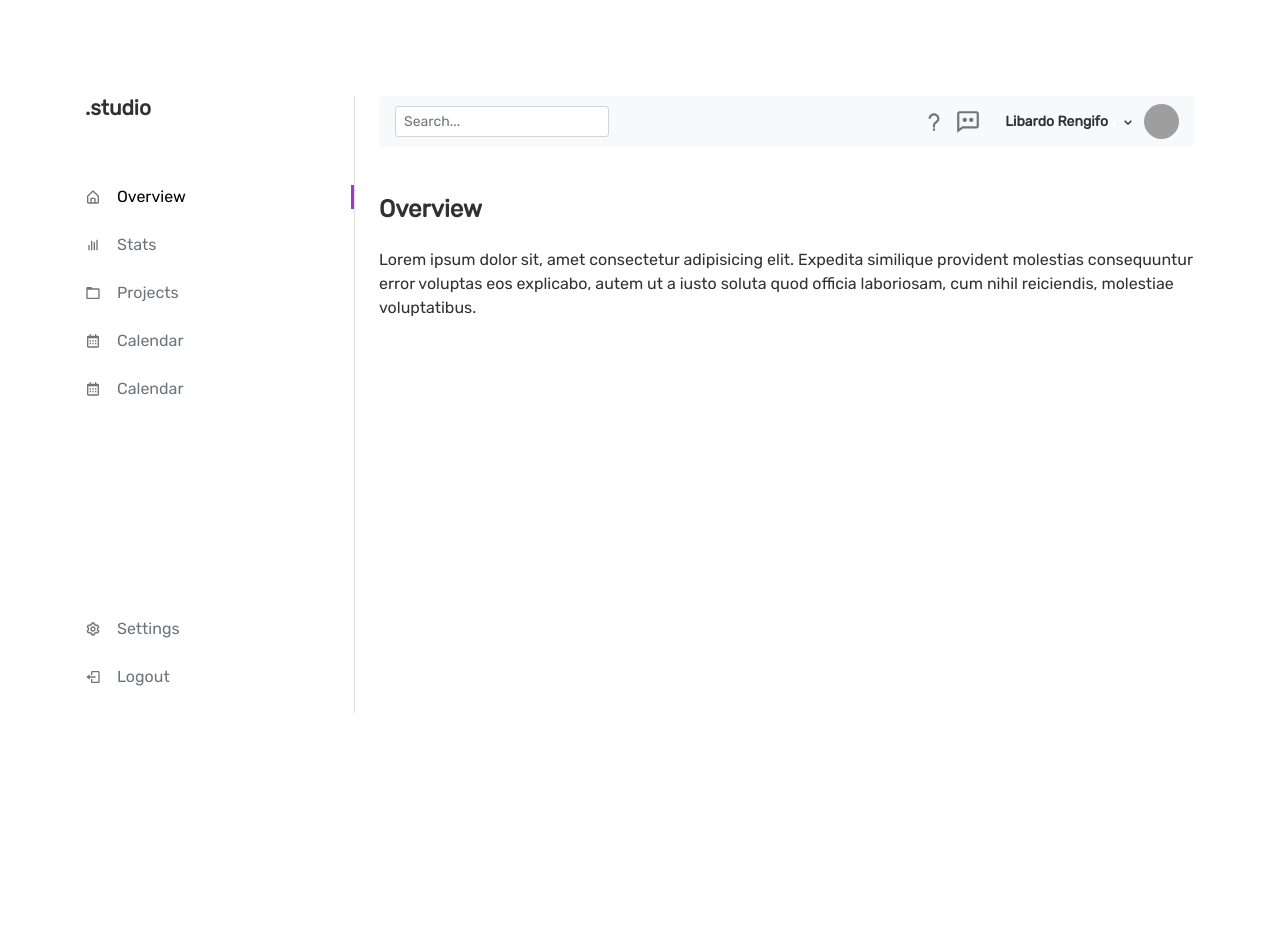
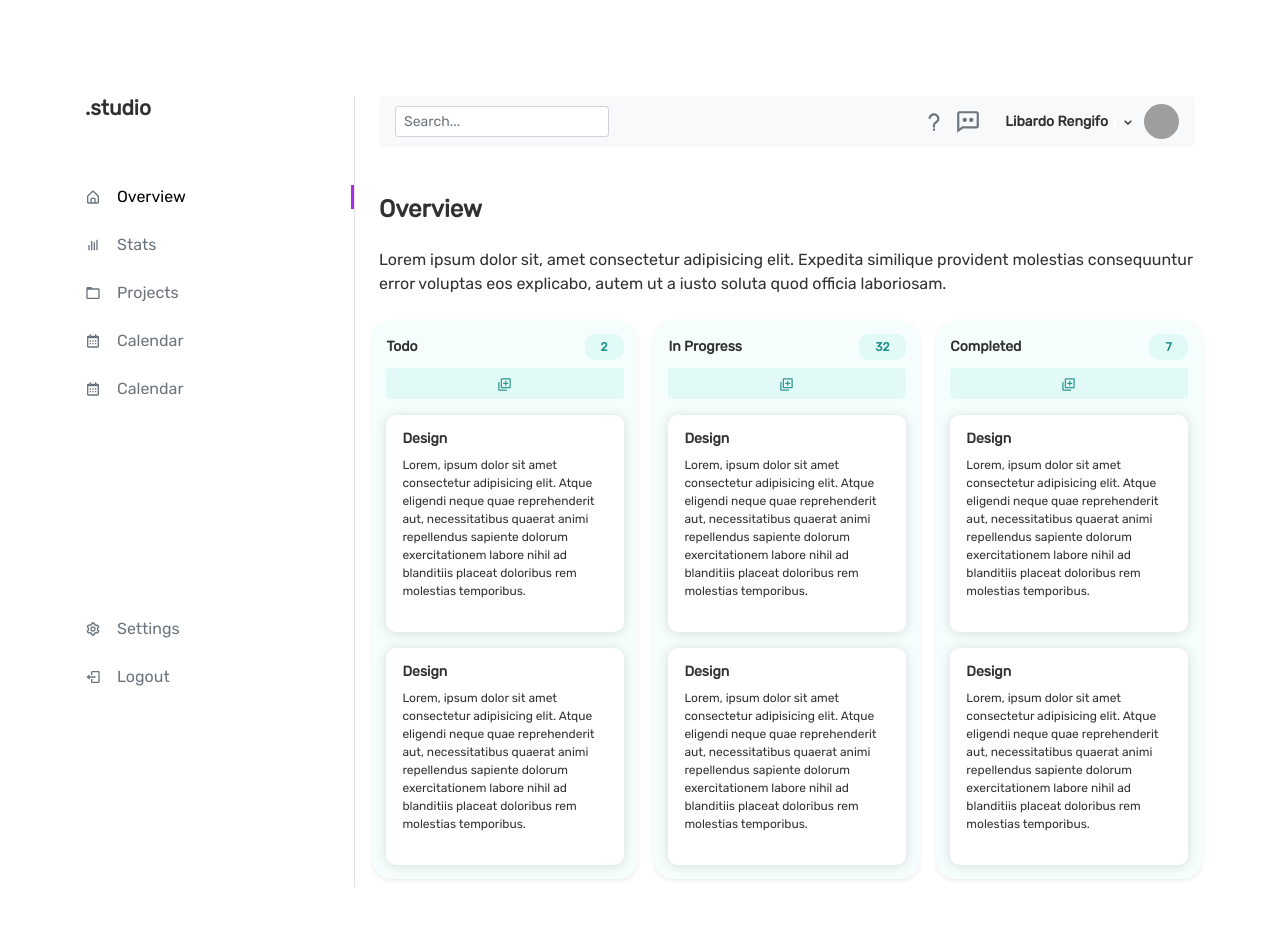
Before and after one commit to react-examples-projects/react-dashboard, a React (Create React App) app: page / in a window 1280 px wide. Shown: the top 926 px of the page. Before the commit the page ends 800 px from the top, so only its background shows below. Built offline with nearby package versions, Linux system fonts and the light colour scheme; grey boxes are pictures that could not be loaded.

Commit message:
dev: resposive columns

```diff
--- a/src/pages/home/App.js
+++ b/src/pages/home/App.js
@@ -3,10 +3,11 @@ import Col from "react-bootstrap/Col";
 import Container from "react-bootstrap/Container";
 import SideMenu from "./components/SideMenu/SideMenu";
 import MenuBavbar from "../../components/MenuNavbar/MenuNavbar";
+import Board from "./components/Board/Board";
 
 function App() {
   return (
-    <Container className="mt-5">
+    <Container className="my-5">
       <Row>
         <Col md={3} lg={3} className="mt-5 border-right pr-0">
           <h1
@@ -24,9 +25,20 @@ function App() {
           <p>
             Lorem ipsum dolor sit, amet consectetur adipisicing elit. Expedita
             similique provident molestias consequuntur error voluptas eos
-            explicabo, autem ut a iusto soluta quod officia laboriosam, cum
-            nihil reiciendis, molestiae voluptatibus.
+            explicabo, autem ut a iusto soluta quod officia laboriosam.
           </p>
+
+          <Row>
+            <Col className="p-2" sm={12} md={6} lg={4}>
+              <Board title="Todo" countTasks={2}/>
+            </Col>
+            <Col className="p-2" sm={12} md={6} lg={4}>
+              <Board title="In Progress" countTasks={32}/>
+            </Col>
+            <Col className="p-2" sm={12} md={6} lg={4}>
+              <Board title="Completed" countTasks={7}/>
+            </Col>
+          </Row>
         </Col>
       </Row>
     </Container>
--- /dev/null
+++ b/src/pages/home/components/Board/Board.js
@@ -0,0 +1,25 @@
+import css from "./Board.module.scss";
+import Button from "react-bootstrap/Button";
+import { BiAddToQueue } from "react-icons/bi";
+import cs from "classnames";
+import Task from "./Task";
+
+export default function Board({ title = "Untitle", countTasks = 0 }) {
+  return (
+    <div className={cs("shadow-sm", css.board)}>
+      <div className="d-flex justify-content-lg-between align-items-center">
+        <h6 className="font-weight-bold m-0" style={{ fontSize: "14px" }}>
+          {title}
+        </h6>
+        <div className={cs("p-1 px-3", css.countTasks)}>
+          <strong>{countTasks}</strong>
+        </div>
+      </div>
+      <Button size="sm" className={cs("mt-2 mb-3", css.btnAdd)} block>
+        <BiAddToQueue className={css.buttonAddIcon} />
+      </Button>
+      <Task />
+      <Task />
+    </div>
+  );
+}
--- /dev/null
+++ b/src/pages/home/components/Board/Board.module.scss
@@ -0,0 +1,53 @@
+.board {
+  padding: 0.9rem;
+  background-color: #b0efeb1c;
+  border-radius: 20px;
+}
+
+.btnAdd {
+  background-color: #b0efeb4d !important;
+  border-color: transparent !important;
+
+  &:focus {
+    box-shadow: 0 0 0 0.1rem #10867c54 !important;
+  }
+}
+
+.countTasks {
+  background: #b0efeb4d;
+  border-radius: 10px;
+  font-size: 12px;
+
+  strong {
+    color: #10867cec;
+  }
+}
+
+.buttonAddIcon {
+  fill: #10867cd7;
+  width: 15px;
+  height: 15px;
+}
+
+.task {
+  padding: 1rem;
+  background: #fff;
+  border-radius: 10px;
+  box-shadow: 0 1px 12px rgba(0, 0, 0, 0.135);
+
+  > h6 {
+    font-size: 14px;
+    font-weight: bold;
+  }
+  > p {
+    font-size: 12px;
+  }
+
+  &:not(:last-child) {
+    margin-bottom: 1rem;
+  }
+
+  &:active {
+    cursor: move;
+  }
+}
--- /dev/null
+++ b/src/pages/home/components/Board/Task.js
@@ -0,0 +1,15 @@
+import React from "react";
+import css from "./Board.module.scss";
+export default function Task() {
+  return (
+    <div className={css.task}>
+      <h6>Design</h6>
+      <p>
+        Lorem, ipsum dolor sit amet consectetur adipisicing elit. Atque eligendi
+        neque quae reprehenderit aut, necessitatibus quaerat animi repellendus
+        sapiente dolorum exercitationem labore nihil ad blanditiis placeat
+        doloribus rem molestias temporibus.
+      </p>
+    </div>
+  );
+}
```
